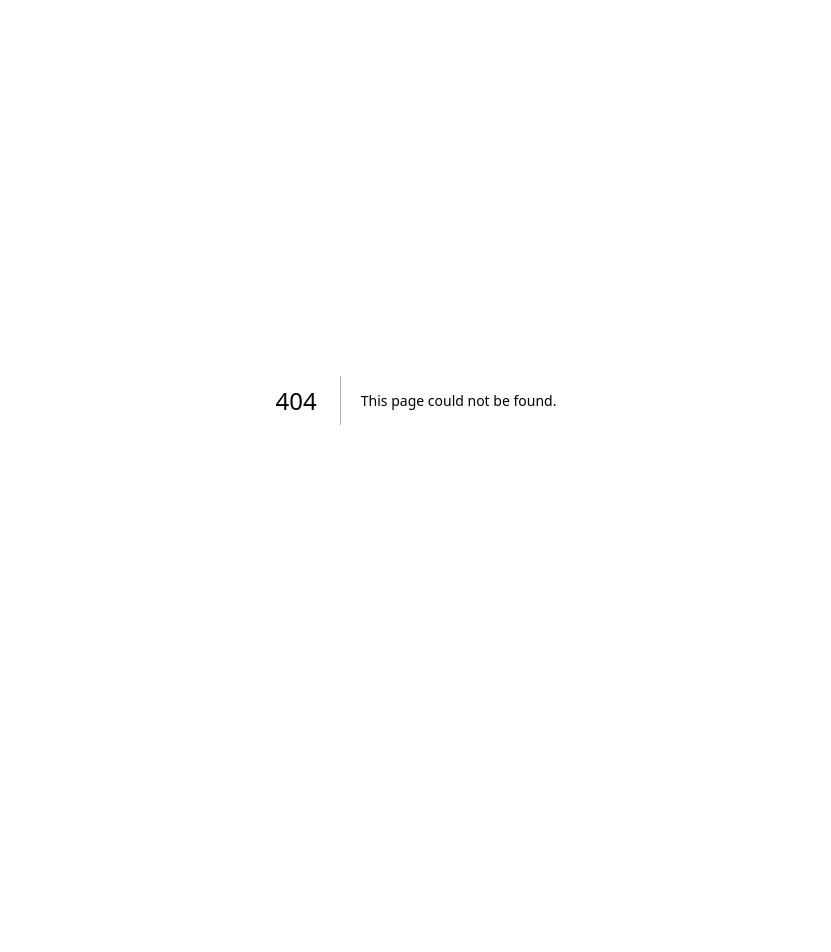
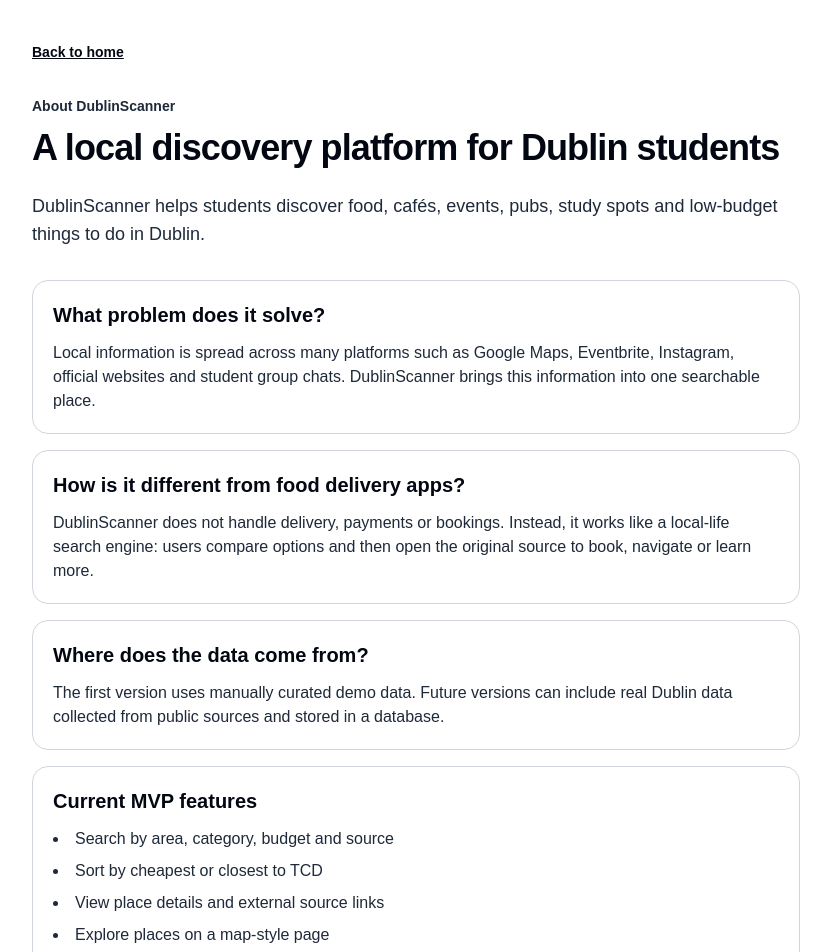
Before and after one commit to kieranji/dublinscanner, a Next.js app: page /about in a window 1280 px wide. Before the commit this address had no page. Shown: the top 952 px of the page, without its empty margins (224-1055 px from the left). Before the commit the page ends 800 px from the top, so only its background shows below. Built offline with nearby package versions, Linux system fonts and the light colour scheme.

Commit message:
Add about page

```diff
--- /dev/null
+++ b/app/about/page.tsx
@@ -0,0 +1,78 @@
+export default function AboutPage() {
+  return (
+    <main className="min-h-screen bg-white px-6 py-10">
+      <section className="mx-auto max-w-3xl">
+        <a href="/" className="text-sm font-semibold text-gray-950 underline">
+          Back to home
+        </a>
+
+        <p className="mt-8 text-sm font-semibold text-gray-800">
+          About DublinScanner
+        </p>
+
+        <h1 className="mt-3 text-4xl font-bold tracking-tight text-gray-950">
+          A local discovery platform for Dublin students
+        </h1>
+
+        <p className="mt-6 text-lg font-medium text-gray-800">
+          DublinScanner helps students discover food, cafés, events, pubs,
+          study spots and low-budget things to do in Dublin.
+        </p>
+
+        <div className="mt-8 grid gap-4">
+          <section className="rounded-2xl border border-gray-300 p-5">
+            <h2 className="text-xl font-bold text-gray-950">
+              What problem does it solve?
+            </h2>
+
+            <p className="mt-3 font-medium text-gray-800">
+              Local information is spread across many platforms such as Google
+              Maps, Eventbrite, Instagram, official websites and student group
+              chats. DublinScanner brings this information into one searchable
+              place.
+            </p>
+          </section>
+
+          <section className="rounded-2xl border border-gray-300 p-5">
+            <h2 className="text-xl font-bold text-gray-950">
+              How is it different from food delivery apps?
+            </h2>
+
+            <p className="mt-3 font-medium text-gray-800">
+              DublinScanner does not handle delivery, payments or bookings.
+              Instead, it works like a local-life search engine: users compare
+              options and then open the original source to book, navigate or
+              learn more.
+            </p>
+          </section>
+
+          <section className="rounded-2xl border border-gray-300 p-5">
+            <h2 className="text-xl font-bold text-gray-950">
+              Where does the data come from?
+            </h2>
+
+            <p className="mt-3 font-medium text-gray-800">
+              The first version uses manually curated demo data. Future versions
+              can include real Dublin data collected from public sources and
+              stored in a database.
+            </p>
+          </section>
+
+          <section className="rounded-2xl border border-gray-300 p-5">
+            <h2 className="text-xl font-bold text-gray-950">
+              Current MVP features
+            </h2>
+
+            <ul className="mt-3 list-inside list-disc space-y-2 font-medium text-gray-800">
+              <li>Search by area, category, budget and source</li>
+              <li>Sort by cheapest or closest to TCD</li>
+              <li>View place details and external source links</li>
+              <li>Explore places on a map-style page</li>
+              <li>Use structured data for future database migration</li>
+            </ul>
+          </section>
+        </div>
+      </section>
+    </main>
+  );
+}
--- a/app/page.tsx
+++ b/app/page.tsx
@@ -34,6 +34,13 @@
           >
             Open Dublin map
           </a>
+
+          <a
+            href="/about"
+            className="inline-flex rounded-lg border border-gray-400 px-4 py-3 font-semibold text-gray-950"
+          >
+            About this project
+          </a>
         </div>
 
       </section>
```
